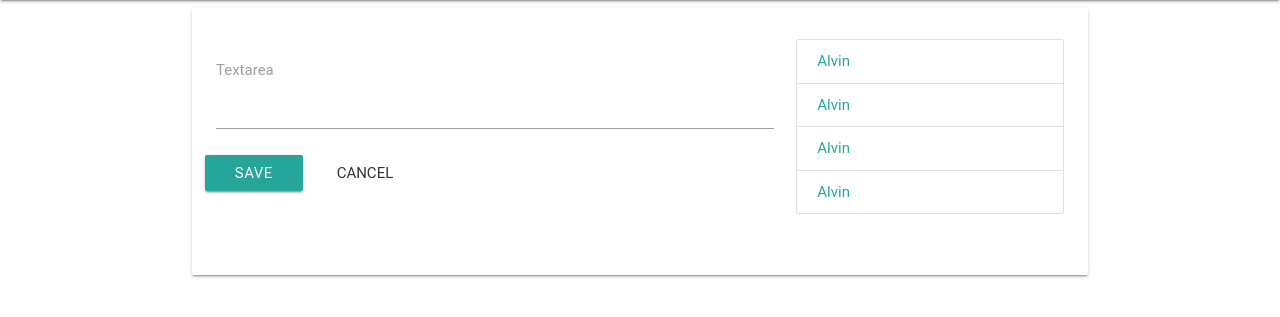
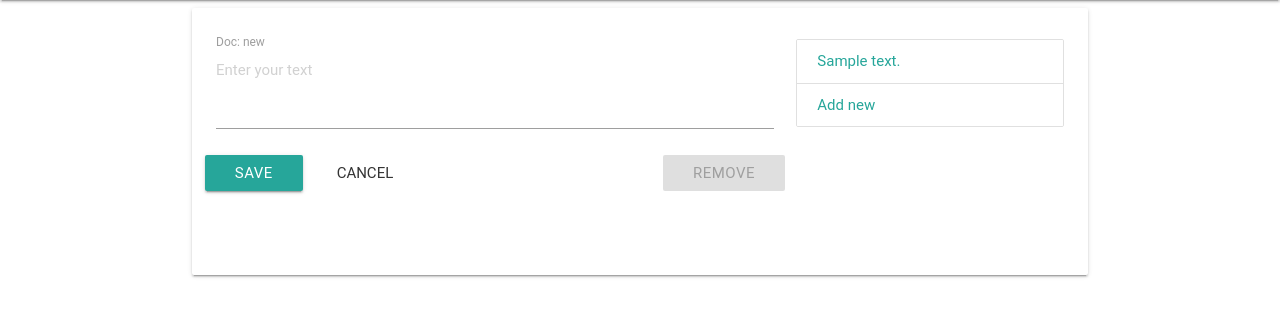
Before and after one commit to NVZver/docEditor, a Django app: page / in a window 1280 px wide. Shown: the part 64-381 px from the top of the page. Run offline with Django 3.2, Linux system fonts and the light colour scheme; tables that the repository leaves empty hold one stand-in row (values such as "Sample post"); data that the repository does not hold is empty; some libraries are stand-ins or nearby versions; some web fonts are replaced.

Commit message:
add simple CRUD

```diff
--- a/editor/urls.py
+++ b/editor/urls.py
@@ -3,5 +3,7 @@ from editor import views
 
 urlpatterns = [
     url(r'^get/', views.get_docs),
+    url(r'^save/', views.save_docs),
+    url(r'^delete/', views.delete_docs),
     url(r'^', views.editor)
 ]
--- a/editor/views.py
+++ b/editor/views.py
@@ -1,8 +1,9 @@
 from django.http import JsonResponse
 from django.shortcuts import render, render_to_response
 
+# Create your views here.
+from django.views.decorators.csrf import csrf_exempt
 
-# Create your views here.
 from editor.models import Document
 
 
@@ -14,11 +15,40 @@ def editor(request):
 
 
 def get_docs(request):
-    print('test')
-    data = []
-    data = Document.objects.all()
-    print(data)
-    return JsonResponse({"data": data})
+    docs = []
+    for doc in Document.objects.all():
+        docs.append({
+            "id": doc.id,
+            "text": doc.text,
+        })
+    return JsonResponse({"docs": docs})
 
-def create_doc(request):
-    print('create')
+
+@csrf_exempt
+def save_docs(request):
+    doc = None
+    if request.method == 'POST':
+        print(request.POST.get('id') is None)
+        if request.POST.get('id') is None:
+            doc = Document.objects.create(text=request.POST['text'])
+        else:
+            doc = Document.objects.get(id=request.POST['id'])
+            doc.text = request.POST['text']
+            doc.save()
+
+    return JsonResponse({"doc": {
+        "id": doc.id,
+        "text": doc.text
+    }})
+
+
+@csrf_exempt
+def delete_docs(request):
+    print(request.method)
+    if request.method == 'POST':
+        print(request.POST['id'])
+        if request.POST.get('id') is not None:
+            Document.objects.get(id=request.POST['id']).delete()
+            return JsonResponse({"status": 200})
+
+    return JsonResponse({"status": 404})
--- a/static/js/index.js
+++ b/static/js/index.js
@@ -1,19 +1,70 @@
-(function(){
+(function () {
     console.log('run js');
     var editorApp = angular.module('editorApp', []);
-    editorApp.controller('editorCtl', function($scope, $http){
+    editorApp.controller('editorCtl', function ($scope, $http) {
 
         $scope.docs = [];
+        $scope.selectedDoc = {};
+        $scope.docSelect = docSelect;
+        $scope.selectedDocSave = selectedDocSave;
+        $scope.selectedDocSaveCancel = selectedDocSaveCancel;
+        $scope.selectedDocRemove = selectedDocRemove;
+        $scope.selectedDocAdd = selectedDocAdd;
+
+
         init();
-        function init(){
+        function init() {
             $http({
                 method: 'GET',
                 url: '/editor/get/'
-            }).then(function(res){
-                console.log(res);
-            }, function(rej){
+            }).then(function (res) {
+                console.log(res.data.docs);
+                $scope.docs = res.data.docs;
+                $scope.selectedDoc = {};
+            }, function (rej) {
+                $scope.docs = []
+            })
+        }
 
-            })
+        function docSelect(doc) {
+            $scope.selectedDoc = doc;
+        }
+
+        function selectedDocSave() {
+            console.log($scope.selectedDoc);
+            $.ajax({
+                type: 'POST',
+                url: '/editor/save/',
+                dataType: "json",
+                data: $scope.selectedDoc,
+                success: function (res) {
+                    init();
+                }
+            });
+
+        }
+
+        function selectedDocSaveCancel() {
+            $scope.selectedDoc = {}
+        }
+
+        function selectedDocRemove() {
+            $.ajax({
+                type: 'POST',
+                url: '/editor/delete/',
+                dataType: "json",
+                data: {
+                    id: $scope.selectedDoc.id
+                },
+                success: function (res) {
+                    init();
+                }
+            });
+
+        }
+
+        function selectedDocAdd() {
+            $scope.selectedDoc = {}
         }
 
     });
--- a/templates/index.html
+++ b/templates/index.html
@@ -31,22 +31,26 @@
                                 <form class="col s12">
                                     <div class="row">
                                         <div class="input-field col s12">
-                                            <textarea id="textarea1" class="materialize-textarea"></textarea>
-                                            <label for="textarea1">Textarea</label>
+                                            <textarea id="textarea1" class="materialize-textarea"
+                                            ng-model="selectedDoc.text" placeholder="Enter your text"></textarea>
+                                            <label for="textarea1">Doc: {{ selectedDoc.id ? selectedDoc.id : 'new' }}</label>
                                         </div>
                                         <button class="btn waves-effect waves-light"
-                                                type="submit" name="action">Save</button>
-                                        <a class="waves-effect waves-teal btn-flat">Cancel</a>
+                                                type="button" name="action" ng-click="selectedDocSave()">Save</button>
+                                        <a class="waves-effect waves-teal btn-flat"
+                                        ng-click="selectedDocSaveCancel()">Cancel</a>
+                                        <button class="btn waves-effect waves-light red right" ng-class="selectedDoc.id ? '': 'disabled'"
+                                                type="button" name="action" ng-click="selectedDocRemove()">Remove</button>
                                     </div>
                                 </form>
                             </div>
                         </div>
                         <div class="col s4">
                             <div class="collection">
-                                <a href="#!" class="collection-item">Alvin</a>
-                                <a href="#!" class="collection-item">Alvin</a>
-                                <a href="#!" class="collection-item">Alvin</a>
-                                <a href="#!" class="collection-item">Alvin</a>
+                                <a href="#!" class="collection-item"
+                                   ng-repeat="doc in docs" ng-click="docSelect(doc)">{{ doc.text }}</a>
+                                <a href="#!" class="collection-item"
+                                   ng-click="selectedDocAdd()">Add new</a>
                             </div>
                         </div>
                     </div>
```
